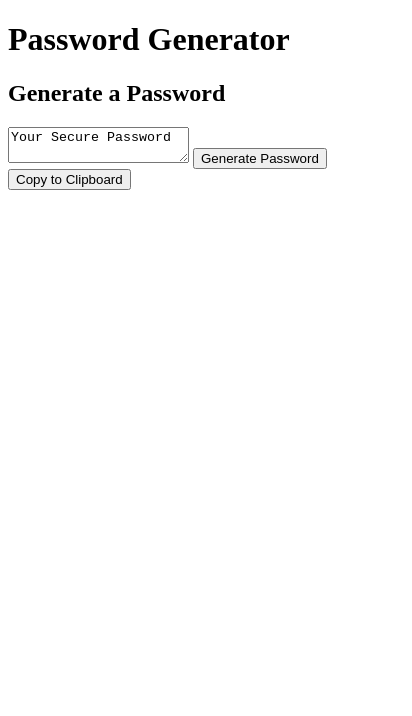
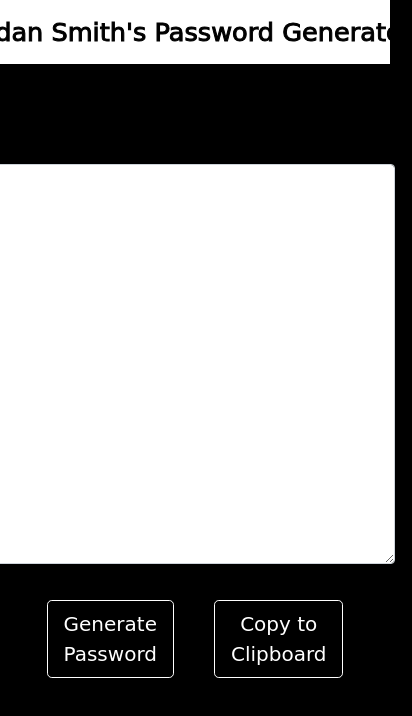
Before and after one commit to jsmithxyz/homework-three, a plain HTML site: page index.html in a window 390 px wide. Shown: the whole page, 412 px wide, since content can reach past the window. Drawn offline with nearby package versions, Linux system fonts and the light colour scheme; a web font is replaced by a local one.

Commit message:
Finished mobile responsiveness, and completed README

```diff
--- a/index.html
+++ b/index.html
@@ -4,39 +4,61 @@
     <meta charset="UTF-8" />
     <meta name="viewport" content="width=device-width, initial-scale=1.0" />
     <meta http-equiv="X-UA-Compatible" content="ie=edge" />
+    <script src="https://code.jquery.com/jquery-3.4.1.slim.min.js" integrity="sha384-J6qa4849blE2+poT4WnyKhv5vZF5SrPo0iEjwBvKU7imGFAV0wwj1yYfoRSJoZ+n" crossorigin="anonymous"></script>
+    <script src="https://cdn.jsdelivr.net/npm/popper.js@1.16.0/dist/umd/popper.min.js" integrity="sha384-Q6E9RHvbIyZFJoft+2mJbHaEWldlvI9IOYy5n3zV9zzTtmI3UksdQRVvoxMfooAo" crossorigin="anonymous"></script>
+    <link rel="stylesheet" href="https://stackpath.bootstrapcdn.com/bootstrap/4.4.1/css/bootstrap.min.css" integrity="sha384-Vkoo8x4CGsO3+Hhxv8T/Q5PaXtkKtu6ug5TOeNV6gBiFeWPGFN9MuhOf23Q9Ifjh" crossorigin="anonymous">
+    <script src="https://stackpath.bootstrapcdn.com/bootstrap/4.4.1/js/bootstrap.min.js" integrity="sha384-wfSDF2E50Y2D1uUdj0O3uMBJnjuUD4Ih7YwaYd1iqfktj0Uod8GCExl3Og8ifwB6" crossorigin="anonymous"></script>
+
+    <link rel="stylesheet" type="text/css" href="style.css">
+    <link href="https://fonts.googleapis.com/css?family=Calistoga&display=swap" rel="stylesheet">
     <title>Password Generator</title>
   </head>
   <body>
-    <header>
-      <h1>Password Generator</h1>
-    </header>
-    <h2>Generate a Password</h2>
-    <textarea id="password" type ="text">Your Secure Password</textarea>
-    <button onclick= "generate()" id="generate">Generate Password</button>
-    <button onclick= "copyToClip()" id= "copy">
-      Copy to Clipboard
-    </button>
+    <nav class="navbar navbar-inverse bg-white justify-content-center">
+      <a href= "index.html" class="navbar-brand mb-0 h1" id="navbar">Jordan Smith's Password Generator</a>
+    </nav>
+    <div class="container">
+    <div class="row" id="row1">
+    <div class="form-group shadow-textarea">
+        <textarea readonly class="form-control z-depth-1" id="exampleFormControlTextarea6" rows="3" type="text"></textarea>
+    </div>
+    </div>
+    <div class="row" id="row2">
+    <div class="buttonbox">
+        <button type="button" class="btn btn-primary btn-lg" onclick= "generate()" id="generate">Generate Password</button>
+        <button type="button" class="btn btn-primary btn-lg" onclick= "copyToClip()" id= "copy" >Copy to Clipboard</button>
+    </div>
+    </div>
+    </div>
 
     <script>
+    //Function that executes 'Copy to Clipboard' button on click
     function copyToClip(){
-      var copyResult = document.getElementById('password');
+      var copyResult = document.getElementById('exampleFormControlTextarea6');
       copyResult.select();
       copyResult.setSelectionRange(0, 999999);
       document.execCommand("copy");
     }
+    //Function that executes 'Generate Password' button on click
     function generate() {
       //prompt user character length
       var passLength = prompt("How many characters would you like your password to be? (Between 8-128 characters!)");
           //Check to see if between character parameter
           if (passLength < 8 || passLength > 128) {
               alert("Character count not accepted! Must be between 8 and 128 Characters!");
+              return;
+          }
+          else if(isNaN(passLength) === true) {
+              alert("Character count must be in number format!")
+              return;
           }
           else {}
-
+      //empty string
+      var holder = "";
       //string of special characters, took out 'space' and 'quotation mark' to avoid confusion
       var specialChar = "!#$%&'()*+,-./:;<=>?@[\]^_`{|}~";
       //string of possible numbers
-      var numericChar = "0123456789";
+      var numericChar = "01234567890123456789";
       //string of uppercase letters
       var upperChar = "ABCDEFGHIJKLMNOPQRSTUVWXYZ";
       //string of lowercase letters
@@ -56,10 +78,11 @@
           passwordRandom += holder.charAt(Math.floor(Math.random() * holder.length));
       }
       return passwordRandom;
+
       }
 
     //User choice possibilities
-    if((spec === false) && (numeric === false) && (lower === false) && (upper === false)) {
+    if((spec === false) && (numeric === false) && (upper === false) && (lower === false)) {
       alert("You must choose at least one type of character to build a password!")
     }
     if(spec) {
@@ -68,13 +91,13 @@
     if(numeric) {
         var holder = holder += numericChar;
     }
+    if(upper) {
+        var holder = holder += upperChar;
+    }
     if(lower) {
         var holder = holder += lowerChar;
     }
-    if(upper) {
-        var holder = holder += upperChar;
-    }
-    document.getElementById('password').innerHTML= password(passLength, holder);
+    document.getElementById('exampleFormControlTextarea6').innerHTML= password(passLength, holder);
     }
 
       </script>
--- /dev/null
+++ b/style.css
@@ -0,0 +1,106 @@
+body {
+    height: 100%;
+    background-color: black;
+}
+
+.container {
+    height: 100vh;
+    width: 960px;
+}
+#row1, #row2 {
+    display: flex;
+    justify-content: center;
+}
+
+
+
+.form-control.z-depth-1 {
+    height: 200px;
+    width: 650px;
+    margin: auto;
+}
+
+#exampleFormControlTextarea6 {
+    margin-top: 100px;
+    background-color: white;
+    font-family: 'Calistoga', cursive;
+    font-size: 2em;
+}
+
+.buttonbox {
+    display: flex;
+    justify-content: center;
+}
+
+.btn.btn-primary.btn-lg {
+    margin: 20px;
+}
+
+#generate {
+    background-color: black;
+    border-color: white;
+    font-family: 'Calistoga', cursive;
+}
+
+#copy {
+    background-color: black;
+    border-color: white;
+    font-family: 'Calistoga', cursive;
+}
+
+.navbar-brand {
+    font-family: 'Calistoga', cursive;
+    color: black;
+    -webkit-text-fill-color: white;
+    -webkit-text-stroke-width: 3px;
+    -webkit-text-stroke-color: black;
+
+}
+
+#navbar {
+    font-size: 3.5em;
+}
+
+@media screen and (max-width: 940px) {
+    #navbar {
+        font-size: 2.5em;
+    }
+    .navbar-brand {
+        font-family: 'Calistoga', cursive;
+        color: black;
+        -webkit-text-fill-color: white;
+        -webkit-text-stroke-width: 2.5px;
+        -webkit-text-stroke-color: black;
+    }
+}
+
+@media screen and (max-width: 768px) {
+    #navbar {
+        font-size: 2em;
+    }
+    .navbar-brand {
+        font-family: 'Calistoga', cursive;
+        color: black;
+        -webkit-text-fill-color: black;
+        -webkit-text-stroke-width: 1px;
+        -webkit-text-stroke-color: black;
+    }
+    .form-control.z-depth-1 {
+        height: 200px;
+        width: 400px;
+        margin: auto;
+    }
+}
+@media screen and (max-width: 575px) {
+    .container {
+        width: 300px;
+    }
+    #navbar {
+        font-size: 1.6em;
+    }
+    .form-control.z-depth-1 {
+        height: 400px;
+        width: 400px;
+        margin: auto;
+    }
+}
```
Also changed, not shown: 1 other file.
